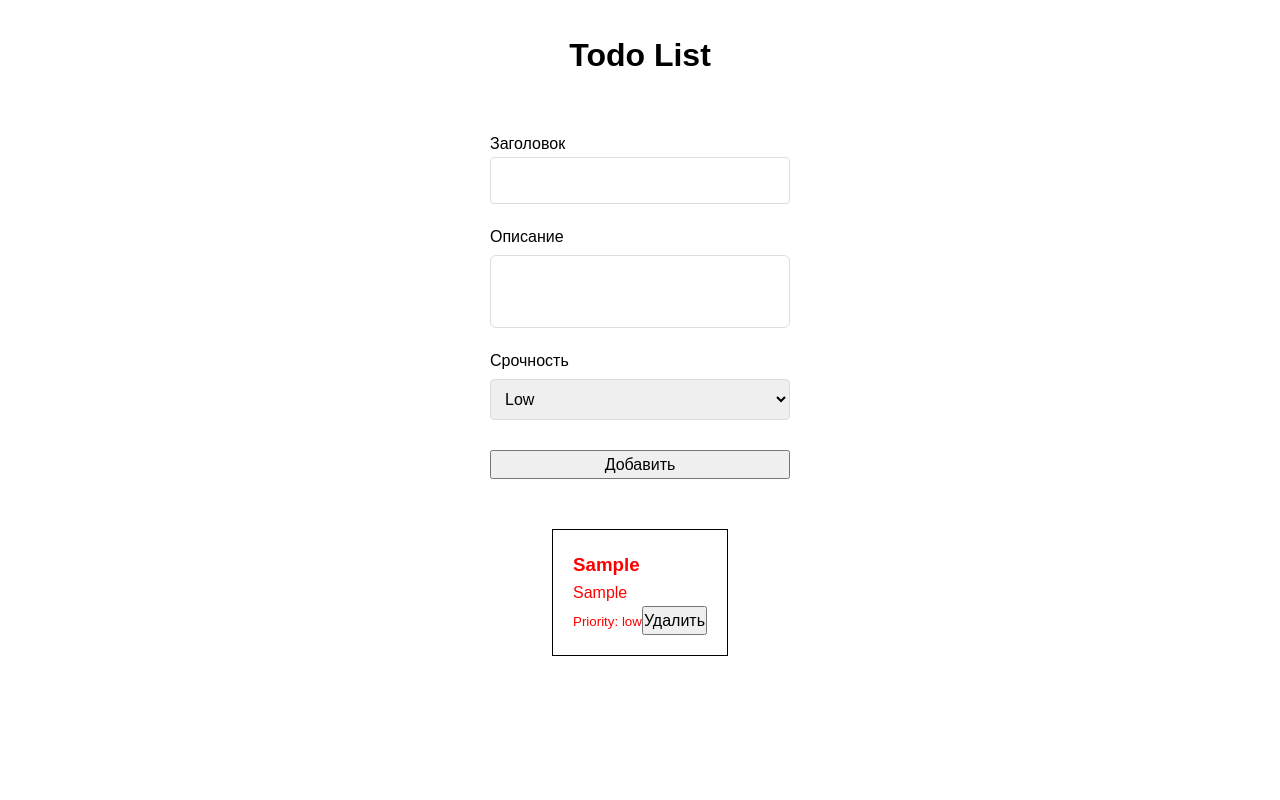
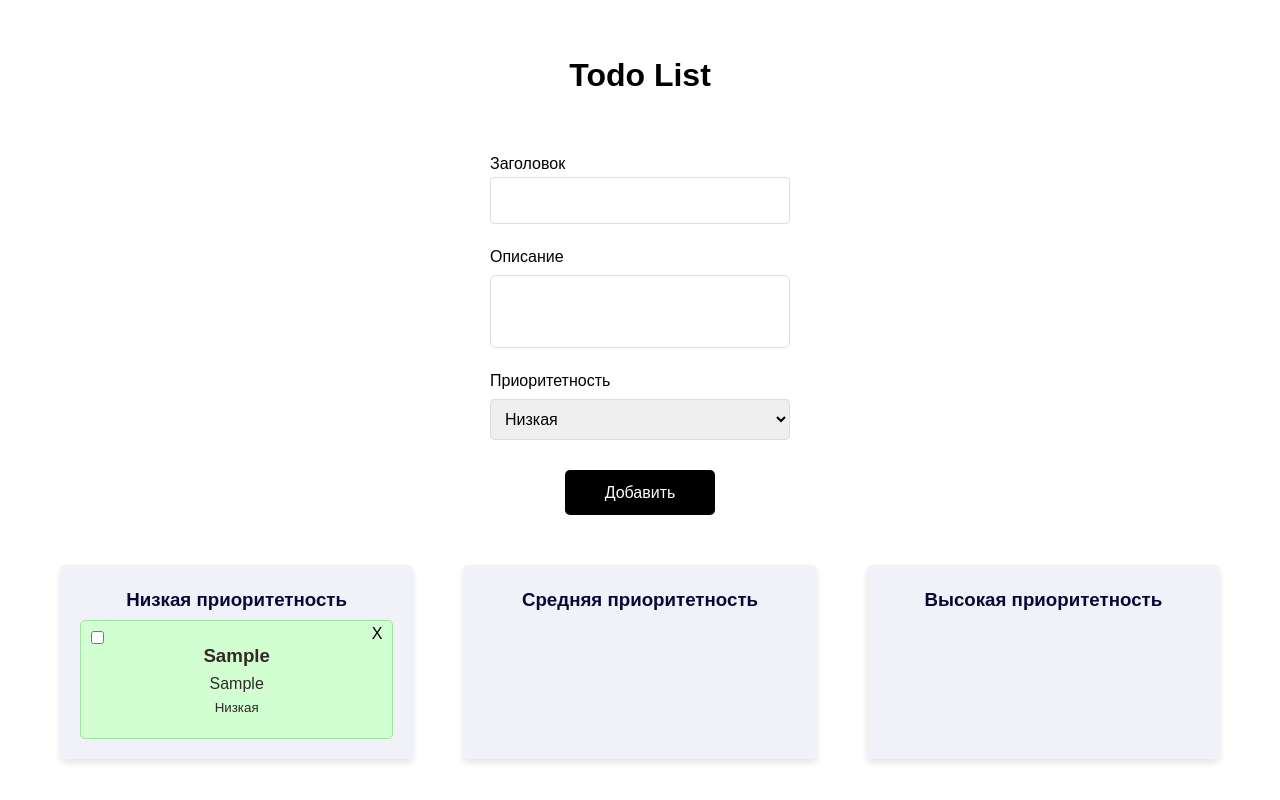
Before and after one commit to Ekaterina1418/TodoList-vue, a Vue app: page / in a window 1280 px wide. Both pictures are taken after typing "Sample", "Sample" into the empty fields and a click on the button "Добавить". Built offline with nearby package versions, Linux system fonts and the light colour scheme.

Commit message:
Добавила валидацию полей. Сделала колонку для каждого приоритета и чекбокс для отметки 'выполнено'

```diff
--- a/src/assets/styles/main.scss
+++ b/src/assets/styles/main.scss
@@ -11,8 +11,14 @@
   align-items: center;
   justify-content: center;
   gap: 50px;
-  padding: 30px 0;
+  padding: 50px 0;
 }
 .title {
   font-size: 2rem;
 }
+.content-todos {
+  display: flex;
+  justify-content: center;
+  flex-wrap: wrap;
+  gap: 50px;
+}
--- a/src/components/AddTodo/AddTodo.vue
+++ b/src/components/AddTodo/AddTodo.vue
@@ -2,13 +2,15 @@
   <form class="form-todo" @submit.prevent="addTodo">
     <label for="body" class="form-container__label">Заголовок</label>
     <input class="form-todo__input" v-model="title" type="text" />
+    <span v-if="errors.title" class="form-todo__error">{{ errors.title }}</span>
     <label for="body" class="form-todo__label">Описание</label>
     <textarea class="form-todo__textarea" v-model="body"></textarea>
-    <label for="body" class="form-todo__label">Срочность</label>
+    <span v-if="errors.body" class="form-todo__error">{{ errors.body }}</span>
+    <label for="body" class="form-todo__label">Приоритетность</label>
     <select class="form-todo__select" v-model="priority">
-      <option value="low">Low</option>
-      <option value="medium">Medium</option>
-      <option value="high">High</option>
+      <option value="Низкая">Низкая</option>
+      <option value="Средняя">Средняя</option>
+      <option value="Высокая">Высокая</option>
     </select>
     <button class="form-todo__button" type="submit">Добавить</button>
   </form>
@@ -20,16 +22,32 @@ import { useTodosStore, Priority } from "../../stores/todo";
 
 const title = ref("");
 const body = ref("");
-const priority = ref<Priority>("low");
+const priority = ref<Priority>("Низкая");
+const errors = ref({
+  title: "",
+  body: "",
+});
 
 const store = useTodosStore();
 
+function clearErrors() {
+  errors.value.title = "";
+  errors.value.body = "";
+}
 function addTodo() {
+  clearErrors();
+  if (!title.value) {
+    errors.value.title = "Заголовок обязателен";
+  }
+  if (!body.value) {
+    errors.value.body = "Описание обязателено";
+  }
+
   if (title.value && body.value) {
     store.addTodo(title.value, body.value, priority.value);
     title.value = "";
     body.value = "";
-    priority.value = "low";
+    priority.value = "Низкая";
   }
 }
 </script>
--- a/src/components/AddTodo/style.scss
+++ b/src/components/AddTodo/style.scss
@@ -28,4 +28,18 @@
   &__select {
     margin-bottom: 30px;
   }
+  &__button {
+    border: none;
+    background-color: #000;
+    color: #fff;
+    max-width: 150px;
+    width: 100%;
+    padding: 10px 0;
+    border-radius: 5px;
+    margin: 0 auto;
+  }
+  &__error {
+    font-size: 1.2rem;
+    color: red;
+  }
 }
--- a/src/components/TodoItem/TodoItem.vue
+++ b/src/components/TodoItem/TodoItem.vue
@@ -1,9 +1,23 @@
 <template>
-  <div :class="['todo-item', priorityClass]">
+  <div
+    :class="[
+      'todo-item',
+      priorityClass,
+      {
+        'todo-item--completed': todo.completed,
+      },
+    ]"
+  >
+    <button class="todo-item__btn" @click="removeTodo">X</button>
+    <input
+      type="checkbox"
+      class="todo-item__checkbox"
+      v-model="isCompleted"
+      @change="toggleCompletion"
+    />
     <h3>{{ todo.title }}</h3>
     <p>{{ todo.body }}</p>
-    <small>Priority: {{ todo.priority }}</small>
-    <button @click="removeTodo">Удалить</button>
+    <small>{{ todo.priority }}</small>
   </div>
 </template>
 
@@ -16,11 +30,24 @@ const props = defineProps<{ todo: Todo }>();
 const store = useTodosStore();
 
 const priorityClass = computed(() => {
-  return `priority-${props.todo.priority}`;
+  switch (props.todo.priority) {
+    case "Низкая":
+      return "todo-item--low";
+    case "Средняя":
+      return "todo-item--medium";
+    case "Высокая":
+      return "todo-item--high";
+    default:
+      return "";
+  }
 });
+const isCompleted = computed(() => props.todo.completed);
 
 function removeTodo() {
   store.removeTodo(props.todo.id);
+}
+function toggleCompletion() {
+  store.toggleTodoCompletion(props.todo.id);
 }
 </script>
 
--- a/src/components/TodoItem/style.scss
+++ b/src/components/TodoItem/style.scss
@@ -1,5 +1,55 @@
 .todo-item {
-  color: red;
+  max-width: 400px;
+  position: relative;
+  display: flex;
+  flex-direction: column;
+  align-items: center;
+  color: rgb(52, 40, 40);
   padding: 20px;
-  border: 1px solid black;
+  border: 1px solid rgb(107, 100, 100);
+  border-radius: 5px;
+  word-wrap: break-word;
+  white-space: normal;
+  overflow: hidden;
+  background-color: #fff;
+
+  &__btn {
+    position: absolute;
+    top: 0;
+    right: 10px;
+    background-color: transparent;
+    border: none;
+    font-size: 1rem;
+  }
+  & h3,
+  & p,
+  & small {
+    max-width: 100%;
+    white-space: normal;
+    word-wrap: break-word;
+  }
+
+  &--low {
+    background-color: #d1ffd1;
+    border-color: #a0e0a0;
+  }
+
+  &--medium {
+    background-color: #ffffd1;
+    border-color: #e0e0a0;
+  }
+
+  &--high {
+    background-color: #ffd1d1;
+    border-color: #e0a0a0;
+  }
+  &__checkbox {
+    position: absolute;
+    top: 10px;
+    left: 10px;
+  }
+  &--completed {
+    text-decoration: line-through;
+    opacity: 0.5;
+  }
 }
--- a/src/components/TodoList/TodoList.vue
+++ b/src/components/TodoList/TodoList.vue
@@ -1,5 +1,16 @@
 <template>
-  <TodoItem v-for="todo in todos" :key="todo.id" :todo="todo" />
+  <div class="todo-column todo-column--low">
+    <h3 class="todo-column__title">Низкая приоритетность</h3>
+    <TodoItem v-for="todo in lowPriorityTodos" :key="todo.id" :todo="todo" />
+  </div>
+  <div class="todo-column todo-column--medium">
+    <h3 class="todo-column__title">Средняя приоритетность</h3>
+    <TodoItem v-for="todo in mediumPriorityTodos" :key="todo.id" :todo="todo" />
+  </div>
+  <div class="todo-column todo-column--high">
+    <h3 class="todo-column__title">Высокая приоритетность</h3>
+    <TodoItem v-for="todo in highPriorityTodos" :key="todo.id" :todo="todo" />
+  </div>
 </template>
 
 <script lang="ts" setup>
@@ -7,7 +18,17 @@ import { useTodosStore } from "@/stores/todo";
 import { computed } from "vue";
 import TodoItem from "@/components/TodoItem/TodoItem.vue";
 const store = useTodosStore();
-const todos = computed(() => store.todos);
+const lowPriorityTodos = computed(() =>
+  store.todos.filter((todo) => todo.priority === "Низкая")
+);
+const mediumPriorityTodos = computed(() =>
+  store.todos.filter((todo) => todo.priority === "Средняя")
+);
+const highPriorityTodos = computed(() =>
+  store.todos.filter((todo) => todo.priority === "Высокая")
+);
 </script>
 
-<style></style>
+<style lang="scss">
+@import "./style.scss";
+</style>
--- a/src/components/TodoList/style.scss
+++ b/src/components/TodoList/style.scss
@@ -0,0 +1,28 @@
+.todo-column {
+  display: flex;
+  flex: 1 1 100%;
+  flex-direction: column;
+  background-color: rgba(241, 242, 247, 0.974);
+
+  box-shadow: 0 4px 6px rgba(0, 0, 0, 0.1);
+  border-radius: 5px;
+  padding: 20px;
+  gap: 15px;
+
+  &__title {
+    text-align: center;
+    color: rgb(9, 7, 58);
+  }
+}
+@media (min-width: 900px) {
+  .todo-column {
+    flex: 1 1 calc(20% - 20px);
+    gap: 10px;
+  }
+}
+
+@media (min-width: 1200px) {
+  .todo-column {
+    gap: 5px;
+  }
+}
--- a/src/stores/todo.ts
+++ b/src/stores/todo.ts
@@ -1,11 +1,12 @@
 import { defineStore } from "pinia";
 import { v4 as uuidv4 } from "uuid";
-export type Priority = "low" | "medium" | "high";
+export type Priority = "Низкая" | "Средняя" | "Высокая";
 export type Todo = {
   id: string;
   title: string;
   body: string;
   priority: Priority;
+  completed: boolean;
 };
 
 export const useTodosStore = defineStore("todo", {
@@ -24,5 +25,11 @@ export const useTodosStore = defineStore("todo", {
     removeTodo(id: string) {
       this.todos = this.todos.filter((todo) => todo.id !== id);
     },
+    toggleTodoCompletion(id: string) {
+      const todo = this.todos.find((todo) => todo.id === id);
+      if (todo) {
+        todo.completed = !todo.completed;
+      }
+    },
   },
 });
--- a/src/views/HomePage.vue
+++ b/src/views/HomePage.vue
@@ -2,6 +2,8 @@
   <div class="content-center">
     <h1 class="title">Todo List</h1>
     <AddTodo />
+  </div>
+  <div class="content-todos">
     <TodoList />
   </div>
 </template>
```
